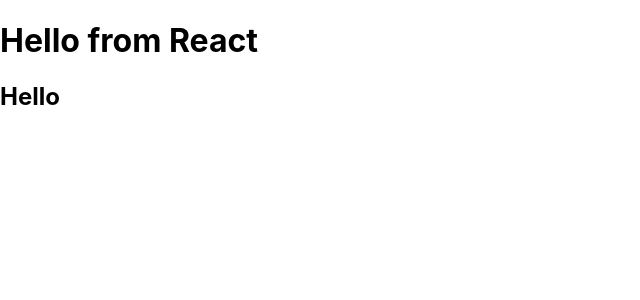
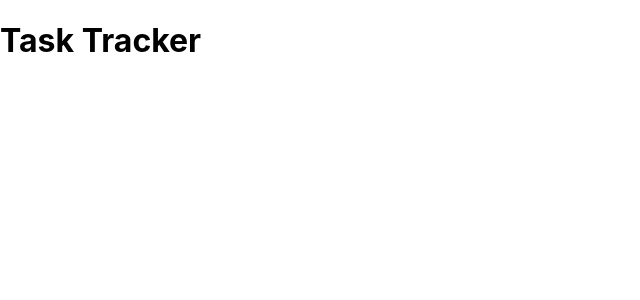
Before and after one commit to marselgray/react-task-tracker, a React (Create React App) app: page / in a window 1280 px wide. Shown: the top 300 px of the page, without its empty margins (0-640 px from the left). Built offline with nearby package versions, Linux system fonts and the light colour scheme.

Commit message:
Build: header component

```diff
--- a/src/App.js
+++ b/src/App.js
@@ -1,8 +1,9 @@
-function App() {
+import Header from './components/Header';
+
+const App = () => {
   return (
     <div className="container">
-        <h1>Hello from React</h1>
-        <h2>Hello</h2>
+        < Header />
     </div>
   );
 }
--- /dev/null
+++ b/src/components/Header.js
@@ -0,0 +1,19 @@
+import PropTypes from 'prop-types'
+
+const Header = ({ title }) => {
+    return (
+        <header>
+            <h1>{title}</h1>
+        </header>
+    )
+}
+
+Header.defaultProps = {
+    title: 'Task Tracker'
+}
+
+Header.propTypes = {
+    title: PropTypes.string.isRequired,
+}
+
+export default Header
```
